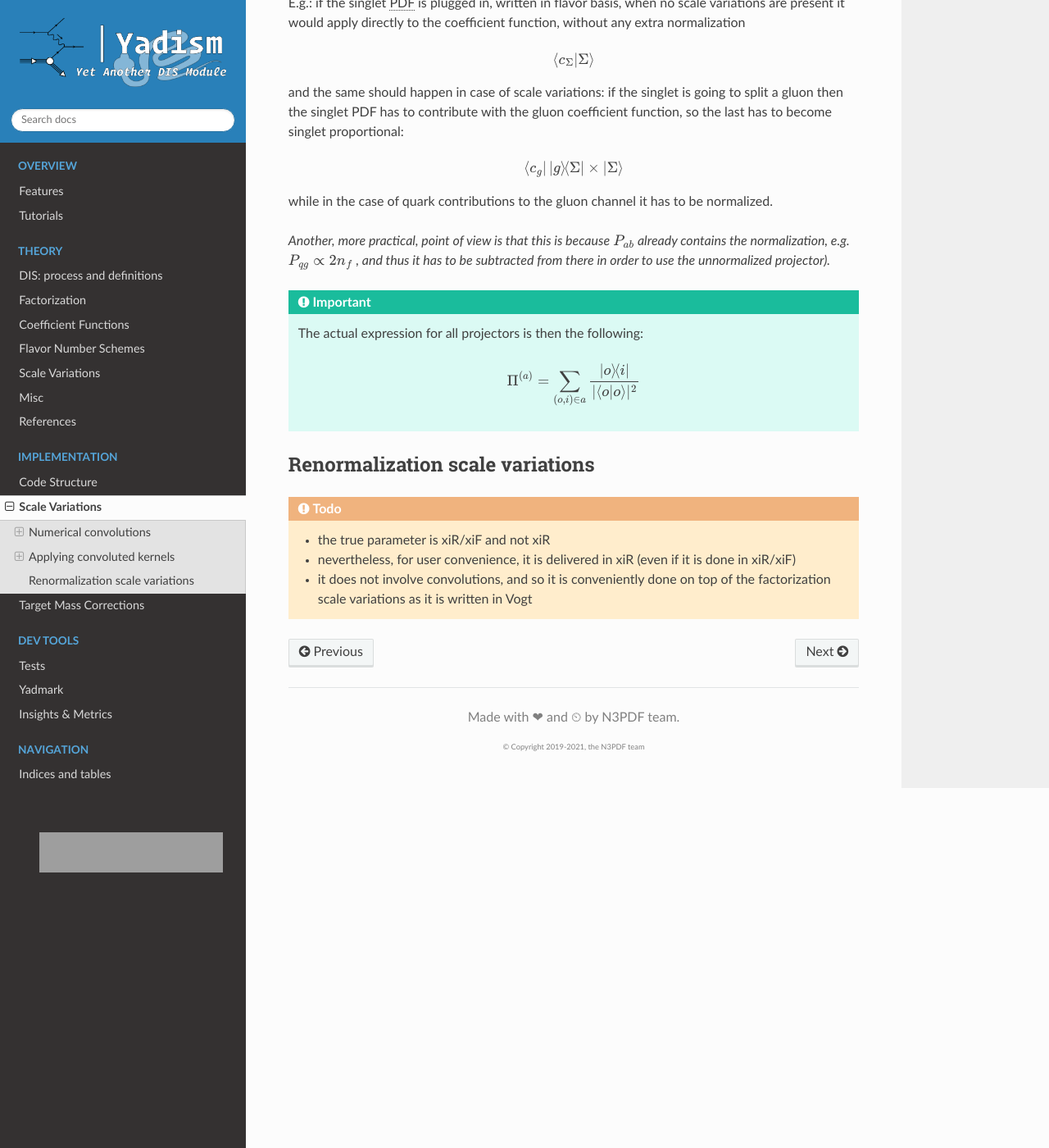
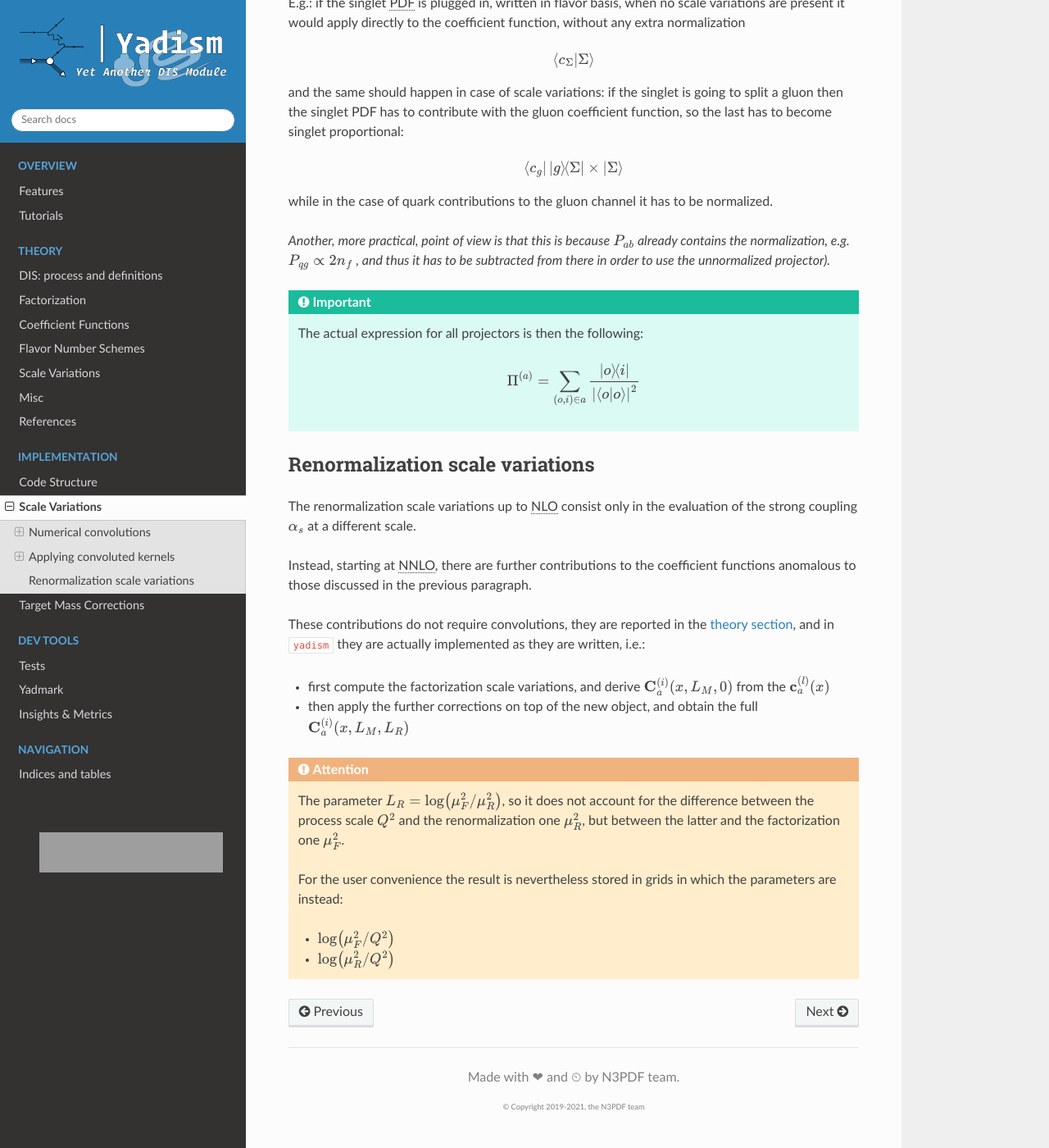
Before and after one commit to NNPDF/yadism, a Sphinx documentation site: the page built from docs/source/implementation/scale-variations.rst, in a window 1280 px wide and 1400 px high, scrolled down 4811 px. Shown: the whole window at 82% size. Built offline with Sphinx 7.4.7 and the Read the Docs theme 2.0.0, drawn with Linux system fonts in a browser that asks for light colours; pages that are not in the unit, such as notebooks, are missing from menus; the version number could not be read and is left out; some of the changed text lies outside the part shown; grey boxes are pictures that could not be loaded.

Commit message:
Complete docs implementation scale variations

```diff
--- a/docs/source/implementation/scale-variations.rst
+++ b/docs/source/implementation/scale-variations.rst
@@ -208,12 +208,13 @@ Indeed the actual expression for the diagonal projectors is the following:
 
 .. math::
 
-   \Pi^{(a)} = \sum_{k \in a} \frac{\dyad{k}{k}}{|\bra{k}\ket{k}|^2}
+   \Pi^{(a)} = \sum_{k \in a} \frac{\dyad{k}{k}}{\abs{\bra{k}\ket{k}}^2}
 
 where the projectors over single states are explicitly normalized with the norm
 of the state, since the evolution basis itself is not normalized.
 
 .. note::
+
    The sum is present because some anomalous dimension basis element do apply to
    more than a single evolution flavor, referring actual to a subspace rather
    than a single vector.
@@ -270,17 +271,37 @@ projector).*
 
    .. math::
 
-      \Pi^{(a)} = \sum_{(o, i) \in a} \frac{\dyad{o}{i}}{|\bra{o}\ket{o}|^2}
+      \Pi^{(a)} = \sum_{(o, i) \in a} \frac{\dyad{o}{i}}{\abs{\bra{o}\ket{o}}^2}
 
 
 
 Renormalization scale variations
 --------------------------------
 
-.. todo::
+The renormalization scale variations up to |NLO| consist only in the evaluation
+of the strong coupling :math:`\alpha_s` at a different scale.
 
-   - the true parameter is xiR/xiF and not xiR
-   - nevertheless, for user convenience, it is delivered in xiR (even if it is
-     done in xiR/xiF)
-   - it does not involve convolutions, and so it is conveniently done on top of
-     the factorization scale variations as it is written in Vogt
+Instead, starting at |NNLO|, there are further contributions to the coefficient
+functions anomalous to those discussed in the previous paragraph.
+
+These contributions do not require convolutions, they are reported in the
+:ref:`theory section <theory/scale-variations:Renormalization>`, and in
+``yadism`` they are actually implemented as they are written, i.e.:
+
+- first compute the factorization scale variations, and derive
+  :math:`\textbf{C}_a^{(i)}(x, L_M, 0)` from the :math:`\textbf{c}_a^{(l)}(x)`
+- then apply the further corrections on top of the new object, and obtain the
+  full :math:`\textbf{C}_a^{(i)}(x, L_M, L_R)`
+
+.. attention::
+
+   The parameter :math:`L_R = \log(\mu_F^2 / \mu_R^2)`, so it does not account
+   for the difference between the process scale :math:`Q^2` and the
+   renormalization one :math:`\mu_R^2`, but between the latter and the
+   factorization one :math:`\mu_F^2`.
+
+   For the user convenience the result is nevertheless stored in grids in which
+   the parameters are instead:
+
+   - :math:`\log(\mu_F^2 / Q^2)`
+   - :math:`\log(\mu_R^2 / Q^2)`
--- a/docs/source/refs/ic.bib
+++ b/docs/source/refs/ic.bib
@@ -23,3 +23,16 @@
     pages = "094035",
     year = "1998"
 }
+@article{nnpdf-intrinsic,
+    author = "Ball, Richard D. and Bertone, Valerio and Bonvini, Marco and Forte, Stefano and Groth Merrild, Patrick and Rojo, Juan and Rottoli, Luca",
+    title = "{Intrinsic charm in a matched general-mass scheme}",
+    eprint = "1510.00009",
+    archivePrefix = "arXiv",
+    primaryClass = "hep-ph",
+    reportNumber = "EDINBURGH-2015-06, TIF-UNIMI-2015-11, EDINBURGH-2015-14, CERN-PH-TH-2015-176, OUTP-15-20P",
+    doi = "10.1016/j.physletb.2015.12.077",
+    journal = "Phys. Lett. B",
+    volume = "754",
+    pages = "49--58",
+    year = "2016"
+}
--- a/docs/source/theory/light.rst
+++ b/docs/source/theory/light.rst
@@ -1,4 +1,7 @@
 Light Contributions
 ===================
 
-Pure light contributions, known up to |N3LO|
+Pure light contributions, known up to |N3LO|.
+
+Since there is no mass scale involved they only depend on the momentum fraction
+:math:`z` and the active number of light flavors :math:`n_f`.
```
Also changed, not shown: docs/source/theory/fns.rst (+0 -12 lines), docs/source/theory/heavy.rst (+21 -2 lines), docs/source/theory/intrinsic.rst (+24 -1 lines).
